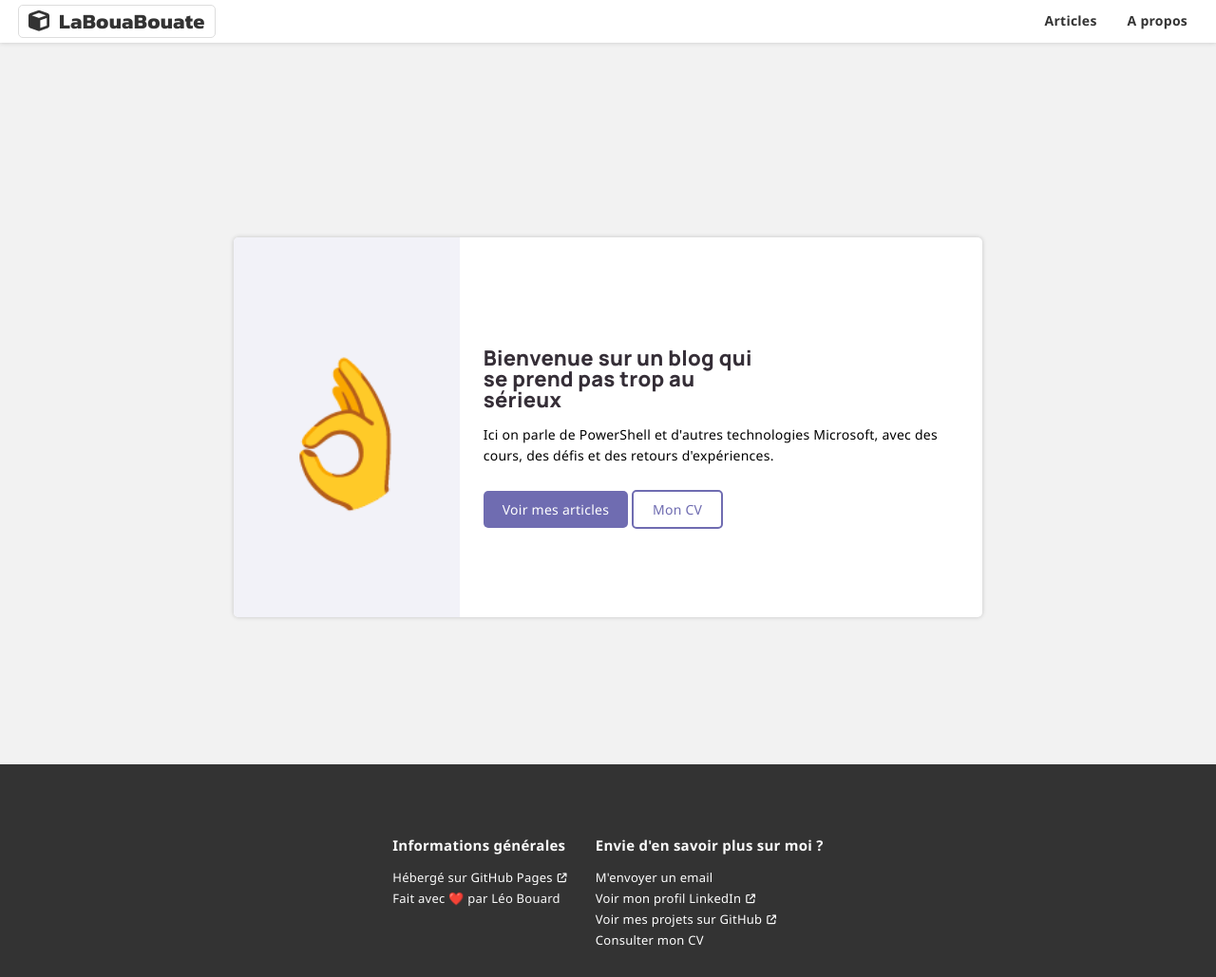
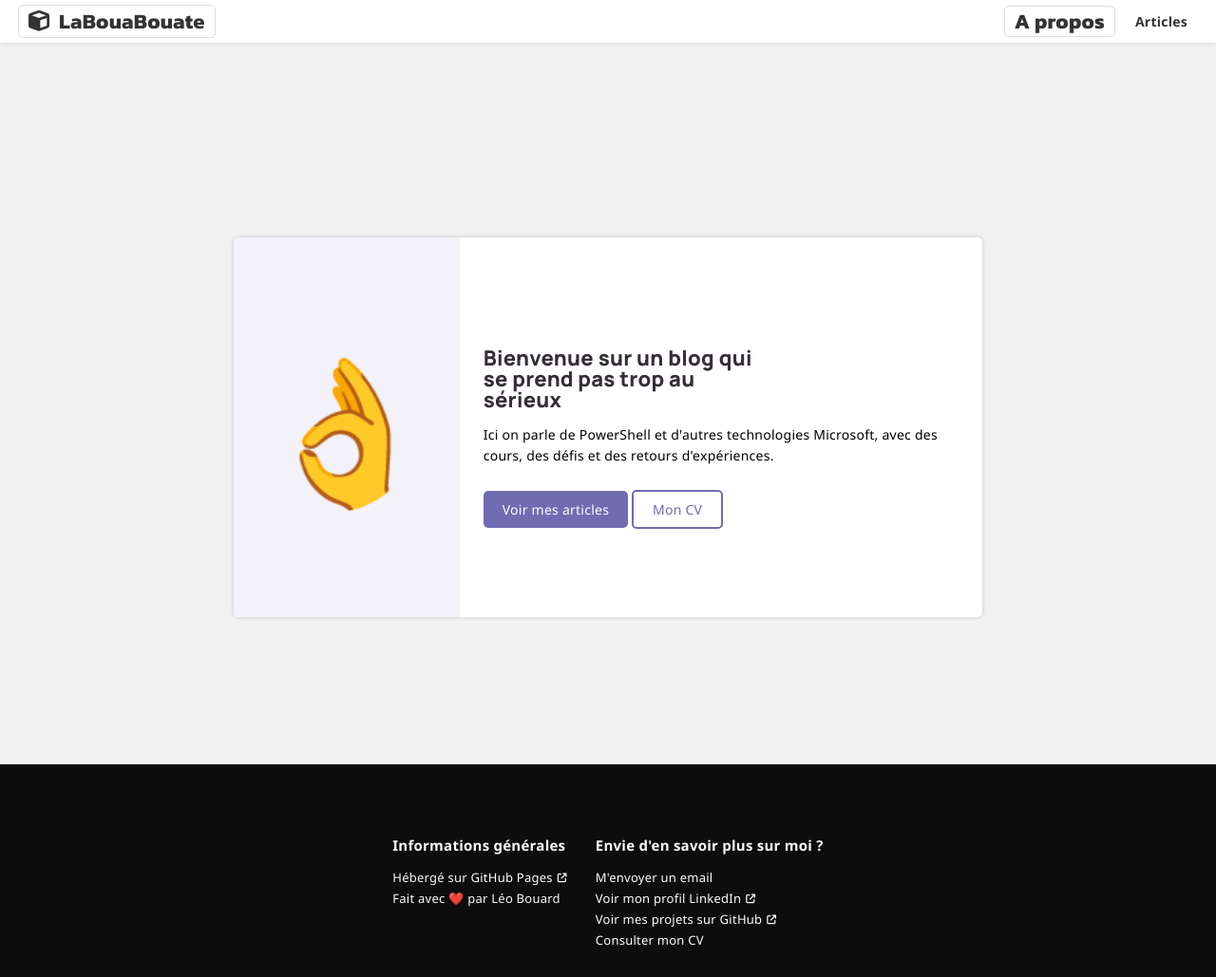
Before and after one commit to leobouard/leobouard.github.io, a Jekyll site: the page built from index.md, in a window 1280 px wide. Shown: the whole page at 95% size. Built offline with Jekyll 4.4.1, drawn with Linux system fonts in a browser that asks for light colours; nearby versions of some CDN libraries; some web fonts are replaced; our own code applies the rules of GitHub Pages for plain Markdown files.

Commit message:
Simplification navbar

```diff
--- a/_layouts/default.html
+++ b/_layouts/default.html
@@ -31,8 +31,10 @@
           <i class="fa-solid fa-cube"></i>
           <span>LaBouaBouate</span>
         </a>
-        <a href="/about">A propos</a>
-        <a href="/blog">Articles</a>
+        <div>
+          <a href="/about">A propos</a>
+          <a href="/blog">Articles</a>
+        </div>
       </nav>
     </header>
     <main>
--- a/assets/css/style.scss
+++ b/assets/css/style.scss
@@ -41,9 +41,12 @@ header {
     nav {
         width: 100%;
         padding: 0px 1em;
+        display: flex;
+        align-items: center;
+        justify-content: space-between;
     }
 
-    nav > a {
+    nav a {
         color: #333;
         font-weight: bold;
         margin: 5px;
@@ -55,13 +58,13 @@ header {
         border-radius: 5px;
     }
 
-    nav > a:hover {
+    nav a:hover {
         background-color: #f2f2f2;
         color: #000;
         border-color: #ddd;
     }
 
-    nav > a:first-child {
+    nav a:first-child {
         float: left;
         font-family: 'Kanit', sans-serif;
         font-weight: 700;
@@ -69,7 +72,7 @@ header {
         border-color: #ddd;
     }
 
-    nav > a:first-child > span {
+    nav a:first-child span {
         margin-left: 5px;
     }
 }
@@ -229,7 +232,7 @@ footer {
     display: flex;
     flex-wrap: wrap;
     justify-content: center;
-    background-color: #333;
+    background-color: #0d0d0d;
     position: relative;
     z-index: -1;
     color: #fafafa;
```
